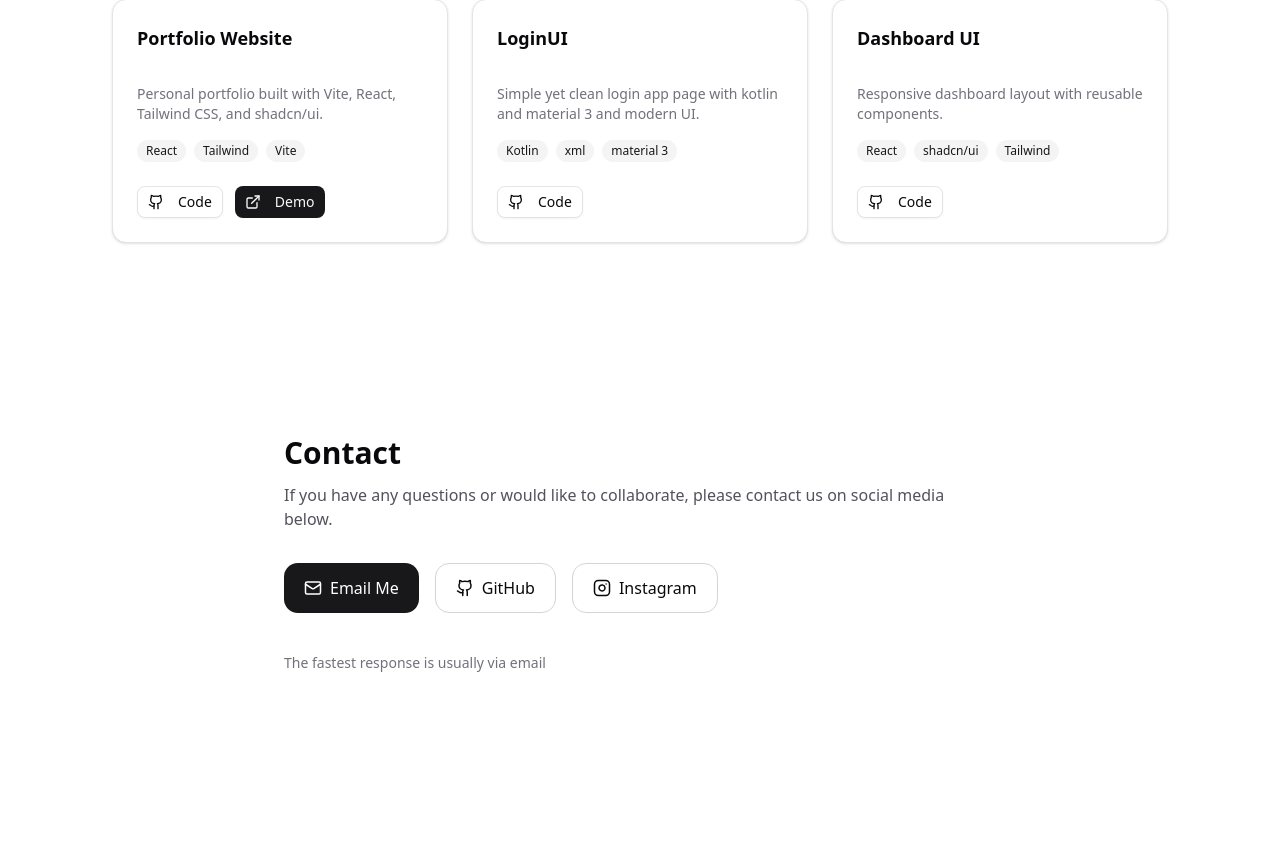
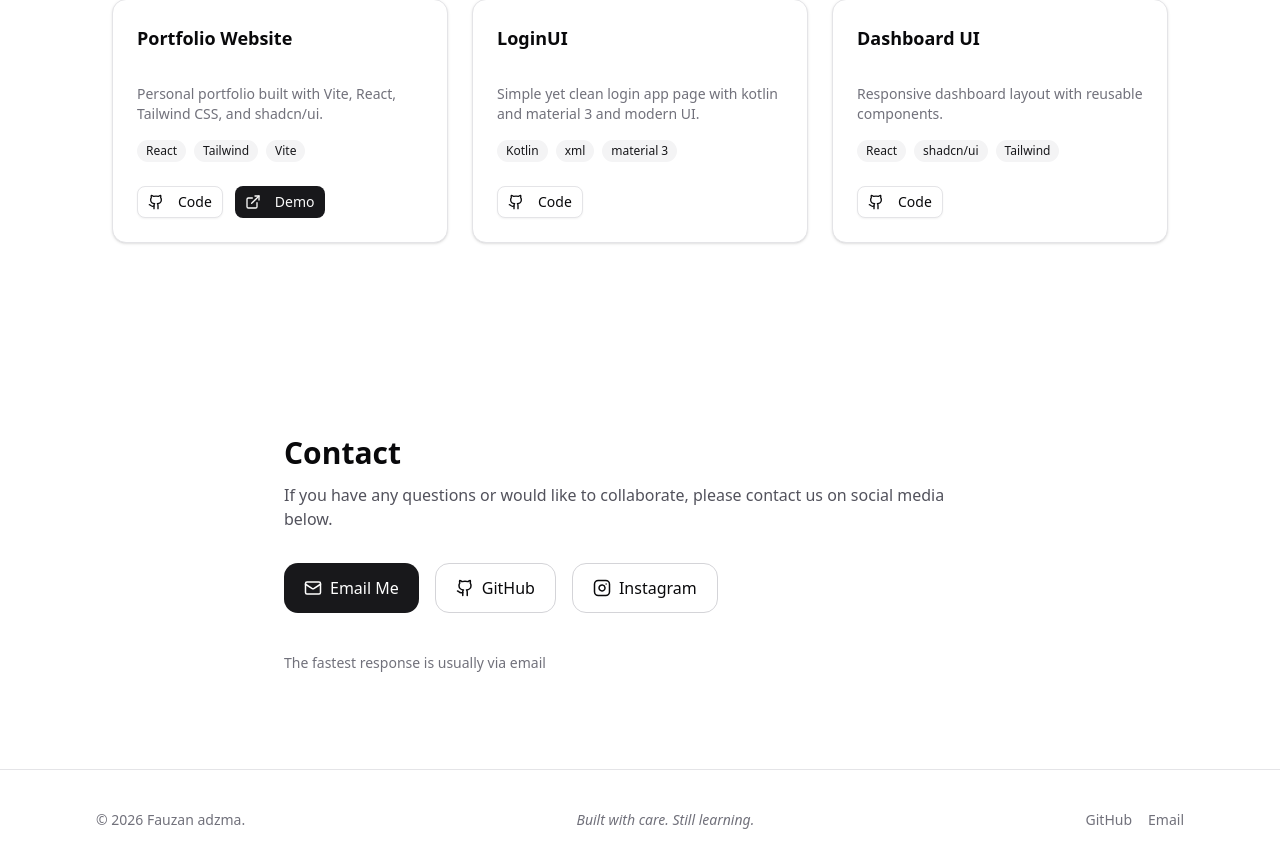
Before and after one commit to Fauzansyz/FauzanAdzma-web, a React (Vite) app: page / in a window 1280 px wide. Shown: the part 3579-4447 px from the top of the page. Before the commit the page ends 4348 px from the top, so only its background shows below. Built offline with nearby package versions, Linux system fonts and the light colour scheme.

Commit message:
Optimizing layout website & adding footer

```diff
--- a/src/App.tsx
+++ b/src/App.tsx
@@ -7,6 +7,7 @@ import SkillStack from '@/components/SkillStack'
 import JourneyPage from '@/components/JourneyPage'
 import AboutPage from '@/components/AboutPage'
 import ContactSection from './components/ContactSection'
+import Footer from '@/components/Footer'
 
 function App() {
   const projectRef = useRef(null)
@@ -22,6 +23,7 @@ function App() {
         <JourneyPage />
         <Projects ref={projectRef} />
         <ContactSection />
+        <Footer />
       </div>
     </>
   )
--- /dev/null
+++ b/src/components/Footer.tsx
@@ -0,0 +1,35 @@
+export default function Footer() {
+  return (
+    <footer className="border-t border-zinc-200 dark:border-zinc-800">
+      <div className="mx-auto max-w-6xl px-4 py-10 flex flex-col gap-4
+                                sm:flex-row sm:items-center sm:justify-between md:px-8">
+        {/* Left */}
+        <p className="text-sm text-zinc-500">
+          © {new Date().getFullYear()} Fauzan adzma.
+        </p>
+
+        {/* Center */}
+        <p className="text-sm text-zinc-500 italic text-center">
+          Built with care. Still learning.
+        </p>
+
+        {/* Right */}
+        <div className="flex items-center justify-center gap-4 text-sm">
+          <a
+            href="https://github.com/Fauzansyz"
+            target="_blank"
+            className="text-zinc-500 hover:text-zinc-900 dark:hover:text-zinc-100 transition"
+          >
+            GitHub
+          </a>
+          <a
+            href="mailto:fauzanadzma2@gmail.com"
+            className="text-zinc-500 hover:text-zinc-900 dark:hover:text-zinc-100 transition"
+          >
+            Email
+          </a>
+        </div>
+      </div>
+    </footer>
+  )
+}
```
